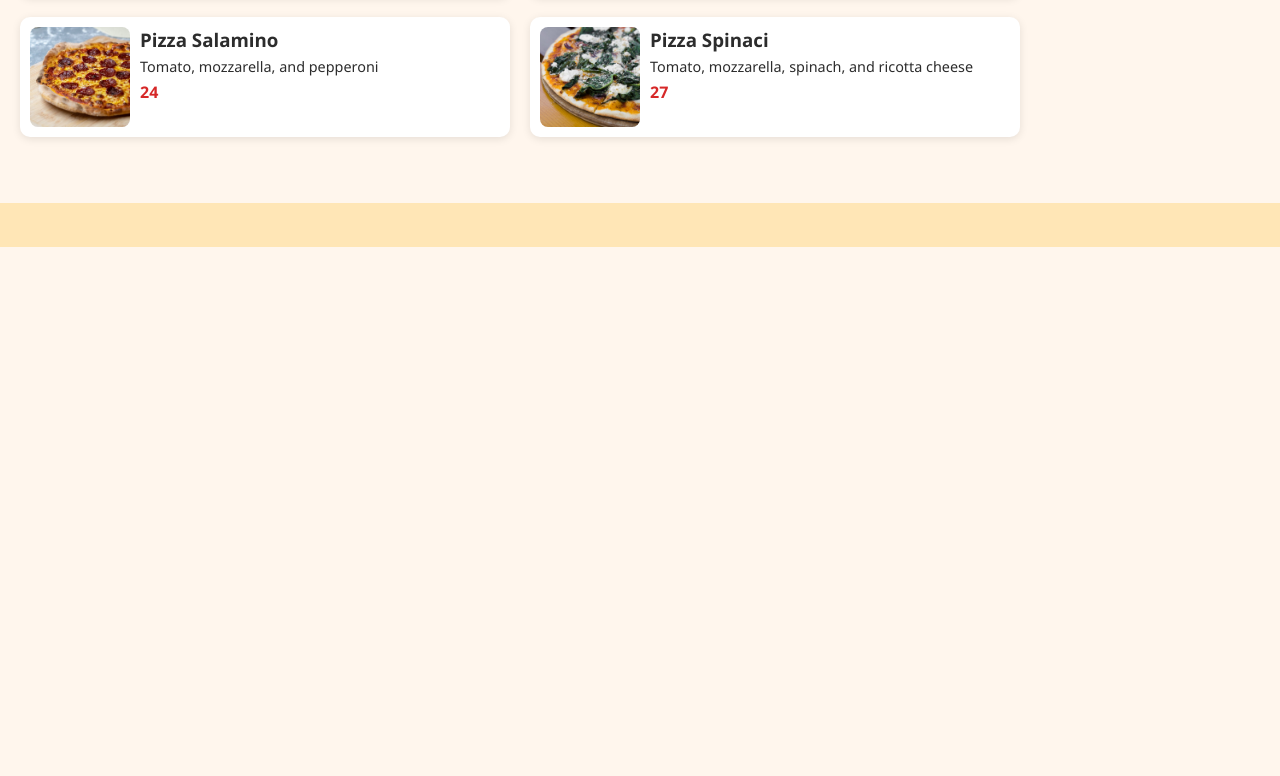
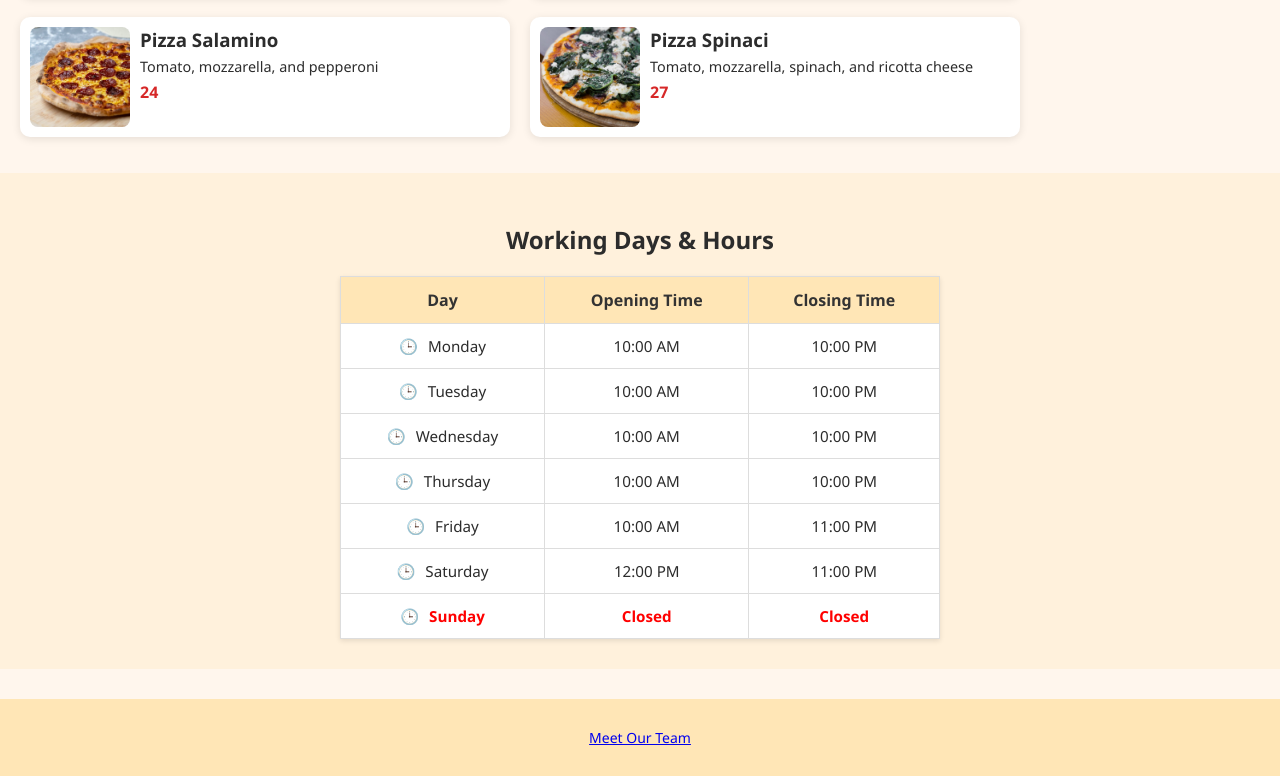
Before and after one commit to WilliamsAdu-Gyamfi/pizza-website, a plain HTML site: page index.html in a window 1280 px wide. Shown: the part 465-1241 px from the top of the page. Before the commit the page ends 800 px from the top, so only its background shows below. Drawn offline with Linux system fonts and the light colour scheme.

Commit message:
staff info

```diff
--- a/index.html
+++ b/index.html
@@ -69,9 +69,59 @@
         </li>
       </ul>
     </main>
+    <section class="working-hours">
+      <h2>Working Days & Hours</h2>
+      <table>
+        <thead>
+          <tr>
+            <th>Day</th>
+            <th>Opening Time</th>
+            <th>Closing Time</th>
+          </tr>
+        </thead>
+        <tbody>
+          <tr>
+            <td><span class="icon">🕒</span> Monday</td>
+            <td>10:00 AM</td>
+            <td>10:00 PM</td>
+          </tr>
+          <tr>
+            <td><span class="icon">🕒</span> Tuesday</td>
+            <td>10:00 AM</td>
+            <td>10:00 PM</td>
+          </tr>
+          <tr>
+            <td><span class="icon">🕒</span> Wednesday</td>
+            <td>10:00 AM</td>
+            <td>10:00 PM</td>
+          </tr>
+          <tr>
+            <td><span class="icon">🕒</span> Thursday</td>
+            <td>10:00 AM</td>
+            <td>10:00 PM</td>
+          </tr>
+          <tr>
+            <td><span class="icon">🕒</span> Friday</td>
+            <td>10:00 AM</td>
+            <td>11:00 PM</td>
+          </tr>
+          <tr>
+            <td><span class="icon">🕒</span> Saturday</td>
+            <td>12:00 PM</td>
+            <td>11:00 PM</td>
+          </tr>
+          <tr class="closed">
+            <td><span class="icon">🕒</span> Sunday</td>
+            <td>Closed</td>
+            <td>Closed</td>
+          </tr>
+        </tbody>
+      </table>
+    </section>
 
     <footer>
       <p id="timeDisplay"></p>
+      <p><a href="staff.html">Meet Our Team</a></p>
     </footer>
 
     <section
--- /dev/null
+++ b/staff.css
@@ -0,0 +1,64 @@
+body {
+  font-family: Arial, sans-serif;
+  margin: 0;
+  background-color: #fff6ed;
+  color: #333;
+}
+
+header {
+  text-align: center;
+  padding: 20px;
+  background-color: #edc994;
+  color: white;
+  font-family: Verdana, Geneva, Tahoma, sans-serif;
+}
+
+.team {
+  padding: 40px 20px;
+  text-align: center;
+}
+
+.staff-list {
+  display: flex;
+  justify-content: center;
+  flex-wrap: wrap;
+  gap: 30px;
+}
+
+.staff-member {
+  background-color: #fff;
+  padding: 5px;
+  border-radius: 7px;
+  width: 150px;
+  box-shadow: 0 2px 8px rgba(0, 0, 0, 0.1);
+}
+
+.staff-member img {
+  width: 100%;
+  height: 200px;
+  object-fit: cover;
+  border-radius: 8px;
+}
+
+.staff-member h3 {
+  margin: 10px 0 5px;
+  font-size: 1.1rem;
+}
+
+.staff-member p {
+  margin: 0;
+  font-size: 0.9rem;
+  color: #777;
+}
+
+footer {
+  text-align: center;
+  padding: 20px;
+  background-color: #ffe6b6;
+}
+
+footer a {
+  color: #d62828;
+  text-decoration: none;
+  font-weight: bold;
+}
--- a/style.css
+++ b/style.css
@@ -54,6 +54,52 @@ header {
   color: #d62828;
 }
 
+.working-hours {
+  padding: 30px 20px;
+  background-color: #fff1dc;
+  text-align: center;
+}
+
+.working-hours h2 {
+  margin-bottom: 20px;
+  font-size: 1.5rem;
+}
+
+.working-hours table {
+  margin: 0 auto;
+  border-collapse: collapse;
+  width: 90%;
+  max-width: 600px;
+  background-color: #fff;
+  box-shadow: 0 2px 5px rgba(0, 0, 0, 0.1);
+}
+
+.working-hours th,
+.working-hours td {
+  padding: 12px 16px;
+  border: 1px solid #ddd;
+}
+
+.working-hours th {
+  background-color: #ffe6b6;
+  color: #333;
+}
+
+.working-hours td {
+  font-size: 0.95rem;
+}
+
+/* Highlight "Closed" days */
+.working-hours .closed {
+  color: red;
+  font-weight: bold;
+}
+
+/* Small clock icon styling */
+.icon {
+  margin-right: 6px;
+}
+
 footer {
   background-color: #ffe6b6;
   padding: 15px;
```
Also changed, not shown: staff.html (added, +64 -0 lines), staffs/Hafiz.jpg (added), staffs/andrew.jpg (added), staffs/glorious.jpg (added).
